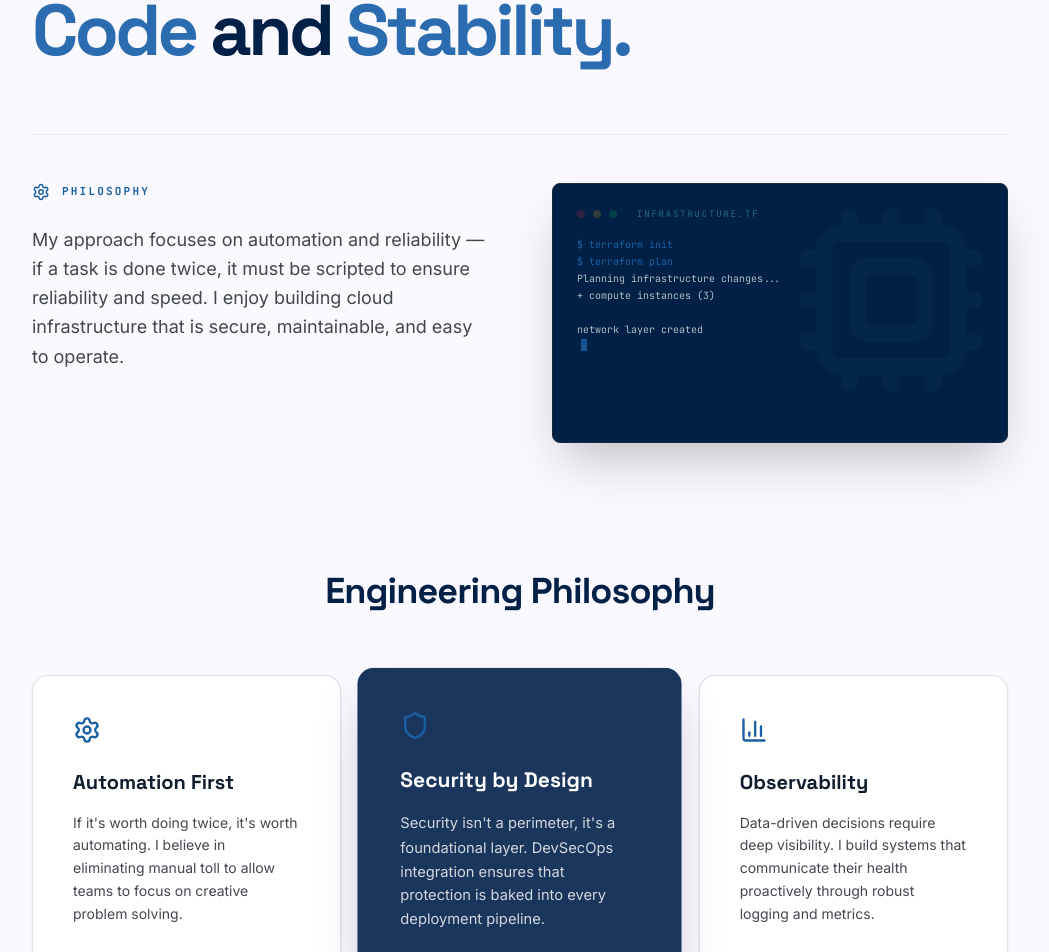
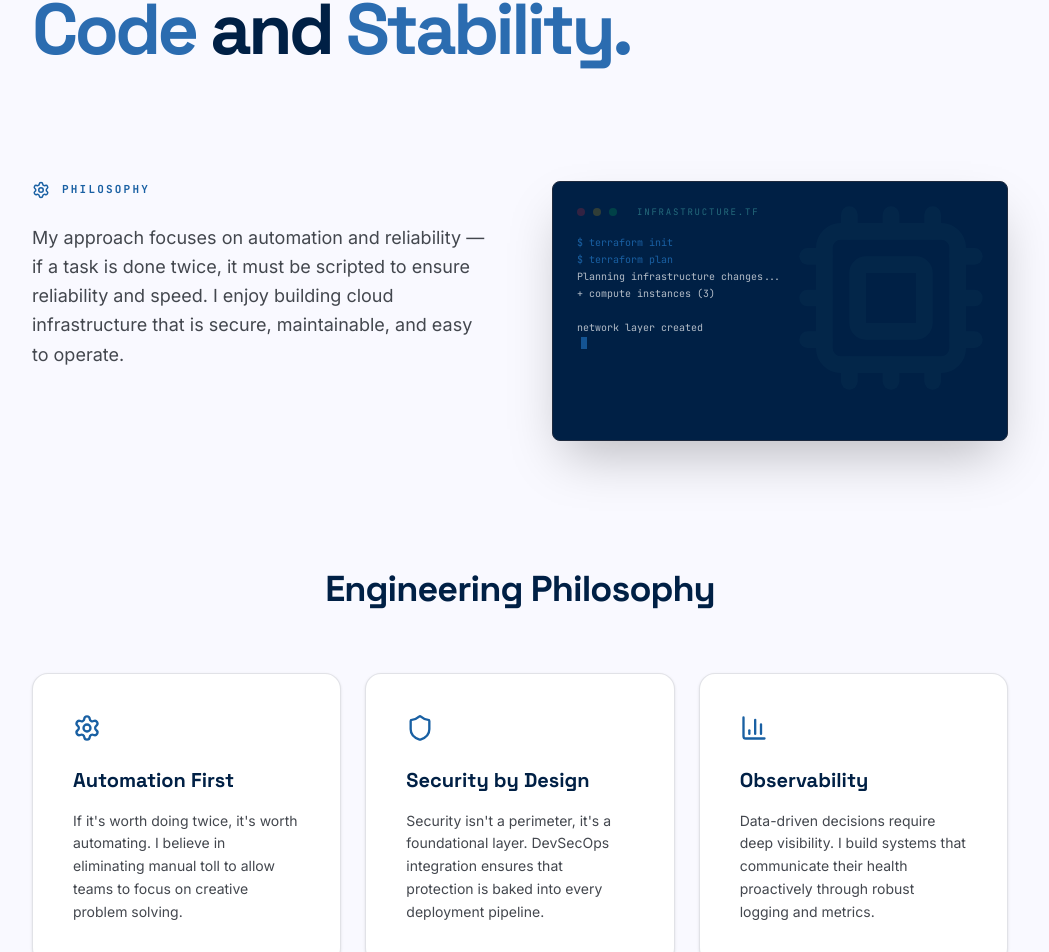
Before and after one commit to Akshay-Simha/akshay-simha-web-portfolio, a React (Vite) app: page / in a window 1280 px wide. Shown: the part 1614-2566 px from the top of the page, without its empty margins (120-1169 px from the left). Built offline with nearby package versions, Linux system fonts and the light colour scheme; a web font is replaced by a local one.

Commit message:
refactor(ui): update styling and content metadata
Remove highlighted status from security feature, clear tags from observability project, and adjust padding in the expertise section.

```diff
--- a/src/App.tsx
+++ b/src/App.tsx
@@ -56,8 +56,7 @@ const RESUME_DATA = {
     {
       title: "Security by Design",
       icon: Shield,
-      description: "Security isn't a perimeter, it's a foundational layer. DevSecOps integration ensures that protection is baked into every deployment pipeline.",
-      highlighted: true
+      description: "Security isn't a perimeter, it's a foundational layer. DevSecOps integration ensures that protection is baked into every deployment pipeline."
     },
     {
       title: "Observability",
@@ -114,7 +113,7 @@ const RESUME_DATA = {
     {
       title: "Global Observability Hub",
       description: "Centralized Prometheus/Grafana stack monitoring 100+ microservices with real-time alerting to Slack and PagerDuty.",
-      tags: ["Grafana", "Prometheus", "Service Mesh"],
+      tags: [],
       image: "https://images.unsplash.com/photo-1551288049-bbbda536ad37?auto=format&fit=crop&q=80&w=1000"
     }
   ],
@@ -477,7 +476,7 @@ const HomeTab = ({ setActiveTab }: { setActiveTab: (t: string) => void }) => (
     </div>
 
     {/* Technical Expertise Section */}
-    <div className="pt-24 border-t border-brand-border/30">
+    <div className="pt-24">
       <div className="mb-16">
         <h2 className="font-display text-4xl font-bold text-brand-primary tracking-tight mb-4">Technical Expertise</h2>
         <p className="text-brand-muted text-lg">Standardized tools and practices for growth-oriented environments.</p>
@@ -578,6 +577,18 @@ const TiltCard = ({ children, className, ...props }: { children: React.ReactNode
     x.set(0.5);
     y.set(0.5);
   }
+
+  const isFlex = className?.includes("flex");
+  const isFlexCol = className?.includes("flex-col");
+  const isJustifyBetween = className?.includes("justify-between");
+
+  const innerClassName = [
+    "w-full",
+    "h-full",
+    isFlex ? "flex" : "",
+    isFlexCol ? "flex-col" : "",
+    isJustifyBetween ? "justify-between" : "",
+  ].filter(Boolean).join(" ");
 
   return (
     <motion.div
@@ -595,7 +606,7 @@ const TiltCard = ({ children, className, ...props }: { children: React.ReactNode
       className={`${className} cursor-pointer relative overflow-hidden transition-shadow duration-300 hover:shadow-xl`}
       {...props}
     >
-      <div style={{ transform: "translateZ(10px)", transformStyle: "preserve-3d" }} className="w-full h-full">
+      <div style={{ transform: "translateZ(10px)", transformStyle: "preserve-3d" }} className={innerClassName}>
         {children}
       </div>
 
@@ -680,9 +691,9 @@ const ProjectsTab = () => (
           whileInView={{ opacity: 1, y: 0 }}
           viewport={{ once: true, margin: "-100px" }}
           transition={{ duration: 0.5 }}
-          className="flex"
+          className="flex w-full"
         >
-          <TiltCard className="overflow-hidden rounded-2xl border border-brand-border glass-card shadow-md group relative flex flex-col justify-between w-full hover:border-brand-accent/50 transition-colors duration-300">
+          <TiltCard className="overflow-hidden rounded-2xl border border-brand-border glass-card shadow-md group relative flex flex-col justify-between w-full h-full hover:border-brand-accent/50 transition-colors duration-300">
             <div className="relative overflow-hidden h-[240px] w-full">
               <img src={project.image} alt={project.title} referrerPolicy="no-referrer" className="w-full h-full object-cover group-hover:scale-103 transition-transform duration-500" />
               <div className="absolute inset-0 bg-brand-text/50 opacity-0 group-hover:opacity-100 transition-opacity flex items-center justify-center backdrop-blur-sm duration-300">
@@ -711,7 +722,7 @@ const ProjectsTab = () => (
                 <p className="text-brand-muted text-sm leading-relaxed mb-6">{project.description}</p>
               </div>
 
-              <div className="flex items-center gap-3 pt-4 border-t border-brand-border/20 text-xs text-brand-muted font-mono uppercase">
+              <div className="flex items-center gap-3 pt-4 border-t border-brand-border/60 text-xs text-brand-muted font-mono uppercase">
                 <div className="flex -space-x-1.5">
                   {[1,2].map(u => <div key={u} className="w-5 h-5 rounded-full border border-white bg-slate-200" />)}
                 </div>
@@ -1261,7 +1272,7 @@ const AboutTab = ({ setActiveTab }: { setActiveTab: (t: string) => void }) => (
           Bridging the gap between <span className="text-[#2B6CB0]">Code</span> and <span className="text-[#2B6CB0]">Stability.</span>
         </motion.h2>
       </motion.div>
-      <div className="grid grid-cols-1 md:grid-cols-2 gap-16 border-t border-brand-border/30 pt-12">
+      <div className="grid grid-cols-1 md:grid-cols-2 gap-16 pt-12">
         <div className="space-y-6">
           <div className="flex items-center gap-3 text-brand-accent">
             <Settings size={18} />
@@ -1294,15 +1305,11 @@ const AboutTab = ({ setActiveTab }: { setActiveTab: (t: string) => void }) => (
             initial={{ opacity: 0, y: 20 }}
             animate={{ opacity: 1, y: 0 }}
             transition={{ delay: i * 0.1 }}
-            className={`p-10 rounded-2xl text-left transition-all border ${
-              item.highlighted
-                ? "bg-brand-primary-container text-white border-transparent shadow-2xl scale-105 z-10"
-                : "bg-white text-brand-text border-brand-border/50 hover:border-brand-accent shadow-sm"
-            }`}
+            className="p-10 rounded-2xl text-left transition-all duration-300 border bg-white text-brand-text border-brand-border/50 shadow-sm hover:bg-brand-primary-container hover:border-transparent hover:shadow-2xl hover:scale-[1.03] hover:z-10 group"
           >
-            <item.icon size={28} className={`mb-6 ${item.highlighted ? "text-brand-accent" : "text-brand-accent"}`} />
-            <h3 className="font-display text-xl font-bold mb-4">{item.title}</h3>
-            <p className={`text-sm leading-relaxed ${item.highlighted ? "text-white/80" : "text-brand-muted"}`}>
+            <item.icon size={28} className="mb-6 text-brand-accent transition-colors duration-300 group-hover:text-white" />
+            <h3 className="font-display text-xl font-bold mb-4 text-brand-primary transition-colors duration-300 group-hover:text-white">{item.title}</h3>
+            <p className="text-sm leading-relaxed text-brand-muted transition-colors duration-300 group-hover:text-white/80">
               {item.description}
             </p>
           </motion.div>
@@ -1447,7 +1454,7 @@ export default function App() {
   if (!mounted) return null;
 
   return (
-    <div className="min-h-screen bg-brand-bg relative overflow-x-hidden pt-32 pb-24 selection:bg-brand-accent selection:text-white">
+    <div className="min-h-screen bg-brand-bg relative overflow-x-hidden pt-32 selection:bg-brand-accent selection:text-white">
       {/* Scroll Progress Bar */}
       <motion.div
         className="fixed top-0 left-0 right-0 h-1 bg-brand-accent z-[100] origin-left"
@@ -1504,14 +1511,28 @@ export default function App() {
       </main>
 
       {/* Footer with copyright message */}
-      <footer className="relative border-t border-[#132237] py-6 px-6 max-w-7xl mx-auto flex flex-col md:flex-row justify-between items-center text-[#5c7a9c] gap-3 font-mono text-[9px] uppercase tracking-widest mt-12">
-        <div>
-          &copy; {new Date().getFullYear()} {RESUME_DATA.name}. All rights reserved.
-        </div>
-        <div className="flex gap-4 items-center">
-          <a href="#Home" onClick={(e) => { e.preventDefault(); onTabClick("Home"); }} className="hover:text-brand-accent transition-colors duration-200 cursor-pointer">Back to Top</a>
-          <span className="text-brand-border/30">&middot;</span>
-          <span>Designed with Precision</span>
+      <footer className="w-full border-t border-brand-primary-container/30 bg-brand-primary text-white/60 py-8 mt-16 relative z-10">
+        <div className="w-full px-6 md:px-16 flex flex-col md:flex-row justify-between items-center gap-4 font-mono text-[11px] uppercase tracking-[0.2em]">
+          {/* Left */}
+          <div className="text-center md:text-left text-white/40 md:w-1/3">
+            Designed with Precision
+          </div>
+
+          {/* Center */}
+          <div className="text-center font-medium whitespace-nowrap md:w-1/3">
+            &copy; {new Date().getFullYear()} {RESUME_DATA.name}. All Rights Reserved.
+          </div>
+
+          {/* Right */}
+          <div className="text-center md:text-right md:w-1/3">
+            <a
+              href="#Home"
+              onClick={(e) => { e.preventDefault(); onTabClick("Home"); }}
+              className="text-white hover:text-brand-accent transition-colors duration-200 cursor-pointer"
+            >
+              Back to Top
+            </a>
+          </div>
         </div>
       </footer>
     </div>
```
